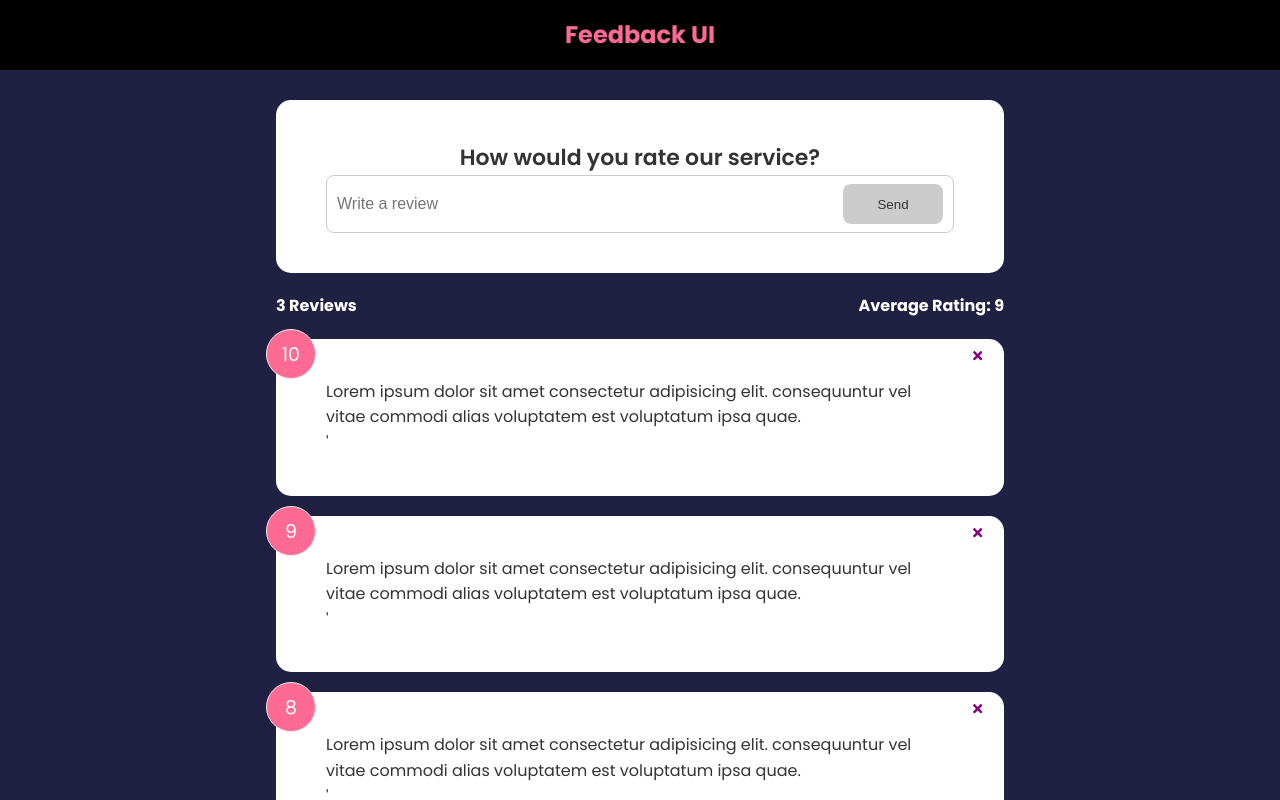
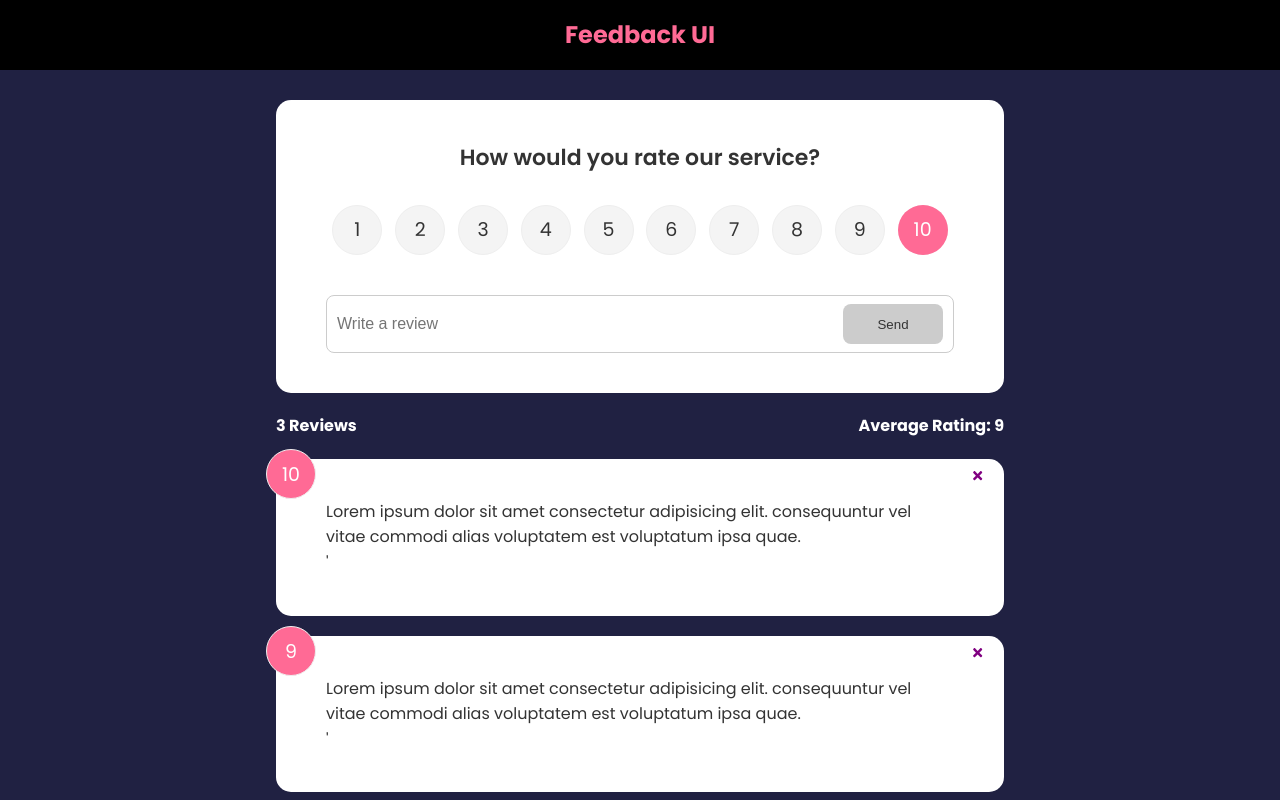
Before and after one commit to is3388/react-feedback-app, a React (Create React App) app: page / in a window 1280 px wide. Shown: the top 800 px of the page. Built offline with nearby package versions, Linux system fonts and the light colour scheme; the HTML template or start-up script is replaced by a standard one.

Commit message:
Added RatingSelect component for radio buttons for ratings witin the form

```diff
--- a/src/components/FeedbackForm.js
+++ b/src/components/FeedbackForm.js
@@ -1,11 +1,13 @@
 import React, {useState} from 'react'
 import Card from './shared/Card'
 import Button from './shared/Button'
+import RatingSelect from './RatingSelect'
 
 const FeedbackForm = () =>
 {
     const [text, setText] = useState('')
     const [message, setMessage] = useState('')
+    const [rating, setRating] = useState(10)
     const [btnDisabled, setBtnDisabled] = useState(true)
 
     // destructuring event to target and then further destructuring target to value
@@ -33,6 +35,7 @@
         <Card>
             <form>
                 <h2>How would you rate our service?</h2>
+                <RatingSelect select={(rating) => setRating(rating)} />
                 <div className='input-group'>
                     <input type='text'
                            placeholder='Write a review'
--- /dev/null
+++ b/src/components/RatingSelect.js
@@ -0,0 +1,69 @@
+import {useState} from 'react'
+
+const RatingSelect = ({select}) => {
+    const [selected, setSelected] = useState(10) // the state which rating is selected
+
+    const handleChange = (e) => {
+        setSelected(+e.currentTarget.value) // currentTarget.value refers to what value selected and returns a string
+        select(+e.currentTarget.value) //select is a function and pass in whatever value is selected. back up to set rating in form
+    }
+
+    return (
+        <ul className='rating'>
+            <li>
+                <input type='radio' id='num1' name='rating' value='1' onChange={handleChange}
+                checked={selected===1} />
+                <label htmlFor='num1'>1</label>
+            </li>
+            <li>
+                <input type='radio' id='num2' name='rating' value='2' onChange={handleChange}
+                checked={selected===2} />
+                <label htmlFor='num2'>2</label>
+            </li>
+            <li>
+                <input type='radio' id='num3' name='rating' value='3' onChange={handleChange}
+                checked={selected===3} />
+                <label htmlFor='num3'>3</label>
+            </li>
+            <li>
+                <input type='radio' id='num4' name='rating' value='4' onChange={handleChange}
+                checked={selected===4} />
+                <label htmlFor='num4'>4</label>
+            </li>
+            <li>
+                <input type='radio' id='num5' name='rating' value='5' onChange={handleChange}
+                checked={selected===5} />
+                <label htmlFor='num5'>5</label>
+            </li>
+            <li>
+                <input type='radio' id='num6' name='rating' value='6' onChange={handleChange}
+                checked={selected===6} />
+                <label htmlFor='num6'>6</label>
+            </li>
+            <li>
+                <input type='radio' id='num7' name='rating' value='7' onChange={handleChange}
+                checked={selected===7} />
+                <label htmlFor='num7'>7</label>
+            </li>
+            <li>
+                <input type='radio' id='num8' name='rating' value='8' onChange={handleChange}
+                checked={selected===8} />
+                <label htmlFor='num8'>8</label>
+            </li>
+            <li>
+                <input type='radio' id='num9' name='rating' value='9' onChange={handleChange}
+                checked={selected===9} />
+                <label htmlFor='num9'>9</label>
+            </li>
+            <li>
+                <input type='radio' id='num10' name='rating' value='10' onChange={handleChange}
+                checked={selected===10} />
+                <label htmlFor='num10'>10</label>
+            </li>
+        </ul>
+        )
+
+
+}
+
+export default RatingSelect
```
